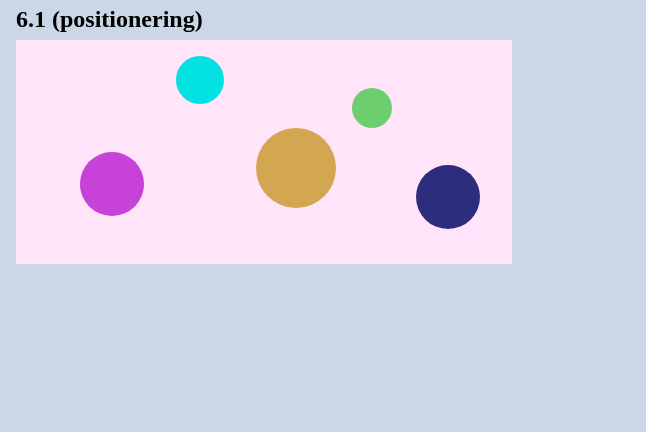
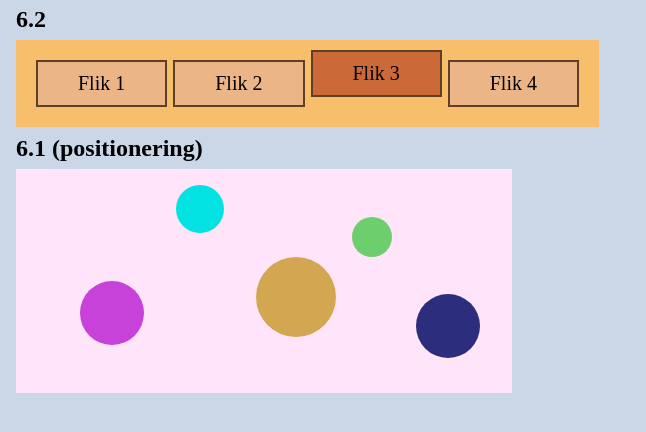
Before and after one commit to ha-fed23-html/08-exercises, a plain HTML site: page index.html in a window 1280 px wide. Shown: the part 66-498 px from the top of the page, without its empty margins (0-646 px from the left). Drawn offline with Linux system fonts and the light colour scheme.

Commit message:
Övning 6.2a

```diff
--- a/index.html
+++ b/index.html
@@ -9,6 +9,14 @@
 <body>
 	<h1> Övningar </h1>
 
+	<h2> 6.2 </h2>
+	<div class="tab-container">
+		<div> Flik 1 </div>
+		<div> Flik 2 </div>
+		<div class="selected"> Flik 3 </div>
+		<div> Flik 4 </div>
+	</div>
+
 	<h2> 6.1 (positionering) </h2>
 	<div class="bubbles">
 		<div class="bubble1"></div>
@@ -18,6 +26,5 @@
 		<div class="bubble5"></div>
 	</div>
 
-
 </body>
 </html>
--- a/style.css
+++ b/style.css
@@ -16,6 +16,8 @@ h1, h2, h3 {
 	padding: 0.6em;
 }
 
+
+/* Övning 6.1 */
 .bubbles {
 	background-color: #FFE4FA;
 	padding: 1em;
@@ -58,3 +60,25 @@ h1, h2, h3 {
 	width: 4em; height: 4em;
 	left: 25em; bottom: 2.2em;
 }
+
+
+/* Övning 6.2 */
+.tab-container {
+	display: inline-grid;
+	grid-template-columns: repeat(4, auto);
+	background-color: #f7be6c;
+	grid-gap: 0.3em;
+	padding: 1em;
+	font-size: 125%;
+}
+.tab-container > * {
+	border: 2px solid #5f4026;
+	padding: 0.5em 2em;
+	background-color: #ecb587;
+	/* font-weight: bold; */
+}
+.selected {
+	background-color: #cb6938;
+	position: relative;
+	bottom: 0.5em;
+}
```
